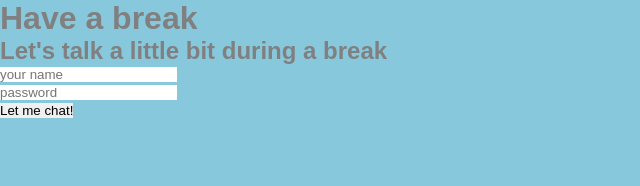
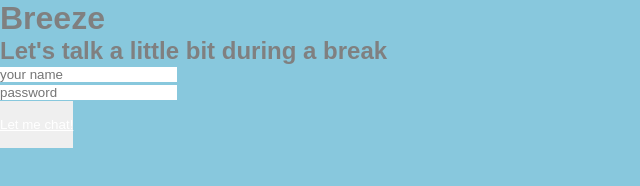
Before and after one commit to ryoko-ok/Oka_R_ChatApp, a website: page index.html in a window 1280 px wide. Shown: the whole page, without its empty margins (0-640 px from the left). Drawn offline with nearby package versions, Linux system fonts and the light colour scheme; no server answers.

Commit message:
adding artwork

```diff
--- a/index.html
+++ b/index.html
@@ -15,16 +15,15 @@
 <body>
     <main>
         <div class="topbar">
-            <h1 class="hidden">Have a break</h1>
+            <h1 class="hidden">Breeze </h1>
             <h2>Let's talk a little bit during a break</h2>
         </div>
 
         <div class="mainCon">
-        <form action="chat.html">
-        <div><input type = "text" name = "name" placeholder = "your name"></div>
+        <div><input type = "text" name = "name" placeholder = "your name" required></div>
         <div><input type="password" name = "password" placeholder="password"></div>
 
-        <button type = "submit" name = "button">Let me chat!</button>
+        <button type = "submit" name = "button"><a href="chat">Let me chat!</a></button>
     </div>
         <!-- temp hack to bypass login -->
 
```
